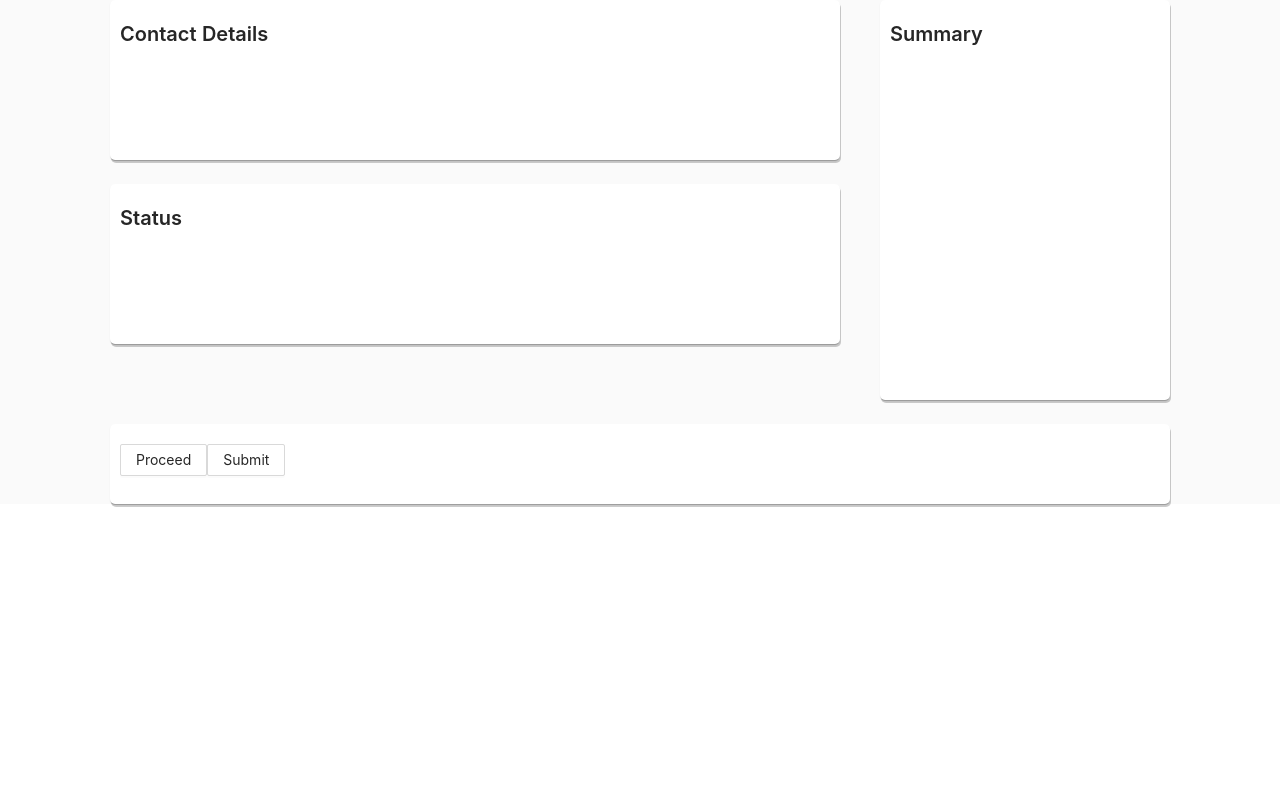
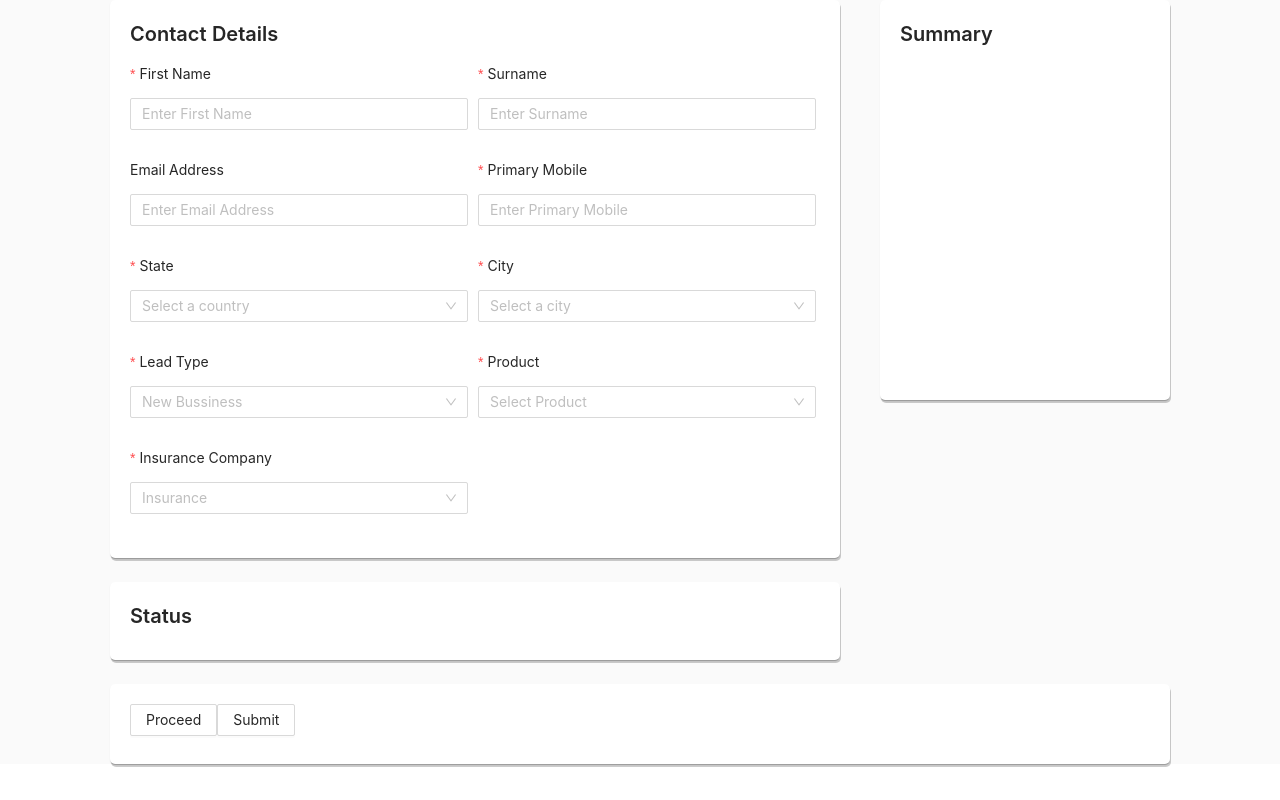
Before and after one commit to iorta-technology/premia-sd, a React (Create React App) app: page /leadmasterpage/statuslead in a window 1280 px wide. Built offline with nearby package versions, Linux system fonts and the light colour scheme.

Commit message:
Contact form

```diff
--- a/src/components/NewLead/NewLead.css
+++ b/src/components/NewLead/NewLead.css
@@ -5,9 +5,9 @@
     /* overflow-y: visible; */
 }
 
-.contact-details,.status{
+/* .contact-details,.status{
     height: 20vh;
-}
+} */
 
 .summary{
     height: 50vh;
@@ -15,7 +15,7 @@
 
 .btn-container{
     display: flex;
-    justify-content: end;
+    justify-content: flex-end;
     gap:1.5rem;
     height: 10vh;
 }
@@ -25,7 +25,7 @@
 .summary,
 .btn-container{
     margin: 0 auto;
-    padding: 20px 10px;
+    padding: 20px 20px;
     border-radius: 5px;
     background-color: #fff;
     box-shadow:  1px 3px 0 rgba(0, 0, 0, 0.2), 0 1px 1px 0 rgba(0, 0, 0, 0.14), 0 2px 1px -1px rgba(0, 0, 0, 0.12);
@@ -34,3 +34,39 @@
     -ms-border-radius: 5px;
     -o-border-radius: 5px;
 }
+.contact-detail-form{
+    display: flex;
+    flex-wrap: wrap;
+    gap:0 10px;
+}
+.contact-detail-form>.ant-col{
+    flex:0 1 49%;
+
+}
+.form-item-name{
+    margin-bottom: 5px;
+}
+
+.border-bottom,.border-bottom:hover{
+    border-bottom: 1px solid black;
+    border-top: none;
+    border-left: none;
+    border-right: none;
+    border-radius: 0;
+    -webkit-border-radius: 0;
+    -moz-border-radius: 0;
+    -ms-border-radius: 0;
+    -o-border-radius: 0;
+}
+.border-bottom:focus-visible{
+    border-top-color: #ffffff;
+    border-left-color: #ffffff;
+    border-right-color: #ffffff;
+}
+
+@media (max-width:524px) {
+    .contact-detail-form>.ant-col{
+        flex:0 1 100%;
+
+    }
+}
--- a/src/components/NewLead/NewLead.js
+++ b/src/components/NewLead/NewLead.js
@@ -1,8 +1,19 @@
 import React from 'react'
 import './NewLead.css'
-import { Row, Col,Form,Typography,Button} from 'antd';
+import { Row, Col,Form,Typography,Button,Input,Select} from 'antd';
 const { Title } = Typography;
+
+const { Option } = Select;
+const formItemLayout = {
+    labelCol: {
+      span: 24,
+    },
+    wrapperCol: {
+      span: 24,
+    },
+  };
 const NewLead = () => {
+
     return (
         <div className="form-container">
             <Row gutter={[40,24]} justify="center">
@@ -11,9 +22,161 @@ const NewLead = () => {
                         <Col className="contact-details" xs={22} sm={24} md={24} lg={24} xl={24}  span={24}>
                             <div className="form-title">
                                 <Title level={4}>Contact Details</Title>
-                                <Form >
-                                </Form>
                             </div>
+                            <Form layout="horizontal" className="contact-detail-form">
+                                <Col >
+                                    <Form.Item
+                                        className="form-item-name"
+                                        {...formItemLayout}
+                                        name={['user', 'name']}
+                                        label="First Name"
+                                        rules={[
+                                        {
+                                            required: true,
+                                        },
+                                        ]}
+                                    >
+                                        <Input className="first-name border-bottom" placeholder="Enter First Name"/>
+                                    </Form.Item>
+                                </Col>
+                                <Col >
+                                    <Form.Item
+                                        {...formItemLayout}
+                                        name={['user', 'name']}
+                                        label="Surname"
+                                        rules={[
+                                        {
+                                            required: true,
+                                        },
+                                        ]}
+                                    >
+                                        <Input className="last-name border-bottom"  placeholder="Enter Surname"/>
+                                    </Form.Item>
+                                </Col>
+                                <Col >
+                                    <Form.Item
+                                        {...formItemLayout}
+                                        name={['user', 'name']}
+                                        label="Email Address "
+                                        rules={[
+                                        {
+                                            required: false,
+                                        },
+                                        ]}
+                                    >
+                                        <Input className="email border-bottom" placeholder="Enter Email Address"/>
+                                    </Form.Item>
+                                </Col>
+                                <Col >
+                                    <Form.Item
+                                    {...formItemLayout}
+                                    name={['user', 'name']}
+                                    label="Primary Mobile"
+                                    rules={[
+                                    {
+                                        required: true,
+                                    },
+                                    ]}
+                                    >
+                                        <Input className="phone-no border-bottom" placeholder="Enter Primary Mobile"/>
+                                    </Form.Item>
+                                </Col>
+                                <Col >
+                                    <Form.Item
+                                        {...formItemLayout}
+                                        name="State"
+                                        label="State"
+                                        hasFeedback
+                                        rules={[
+                                        {
+                                            required: true,
+                                            message: 'Select your State!',
+                                        },
+                                        ]}
+                                    >
+                                        <Select placeholder="Select a country">
+                                        <Option value="china">China</Option>
+                                        <Option value="usa">U.S.A</Option>
+                                        </Select>
+                                    </Form.Item>
+                                </Col>
+                                <Col >
+                                    <Form.Item
+                                        {...formItemLayout}
+                                        name="City"
+                                        label="City"
+                                        hasFeedback
+                                        rules={[
+                                        {
+                                            required: true,
+                                            message: 'Please select your city!',
+                                        },
+                                        ]}
+                                    >
+                                        <Select placeholder="Select a city">
+                                        <Option value="china">China</Option>
+                                        <Option value="usa">U.S.A</Option>
+                                        </Select>
+                                    </Form.Item>
+                                </Col>
+                                <Col >
+                                    <Form.Item
+                                        {...formItemLayout}
+                                        name="Lead Type"
+                                        label="Lead Type"
+                                        hasFeedback
+                                        rules={[
+                                        {
+                                            required: true,
+                                            message: 'Select Lead Type',
+                                        },
+                                        ]}
+                                        >
+                                        <Select placeholder="New Bussiness">
+                                        <Option value="china">China</Option>
+                                        <Option value="usa">U.S.A</Option>
+                                        </Select>
+                                    </Form.Item>
+                                </Col>
+                                <Col >
+                                    <Form.Item
+                                    {...formItemLayout}
+                                    name="Product"
+                                    label="Product"
+                                    hasFeedback
+                                    rules={[
+                                    {
+                                        required: true,
+                                        message: 'Select Product',
+                                    },
+                                    ]}
+                                    >
+                                        <Select placeholder="Select Product">
+                                        <Option value="china">China</Option>
+                                        <Option value="usa">U.S.A</Option>
+                                        </Select>
+                                    </Form.Item>
+                                </Col>
+                                <Col >
+                                    <Form.Item
+                                        {...formItemLayout}
+                                        name="Insurance Company"
+                                        label="Insurance Company"
+                                        hasFeedback
+                                        rules={[
+                                        {
+                                            required: true,
+                                            message: 'Insurance Company',
+                                        },
+                                        ]}
+                                    >
+                                        <Select placeholder="Insurance">
+                                        <Option value="china">China</Option>
+                                        <Option value="usa">U.S.A</Option>
+                                        </Select>
+                                    </Form.Item>
+                                </Col>
+                            </Form>
                         </Col>
                         <Col className="status" xs={22} sm={24} md={24} lg={24} xl={24}  span={24}>
                             <div className="form-title">
```
